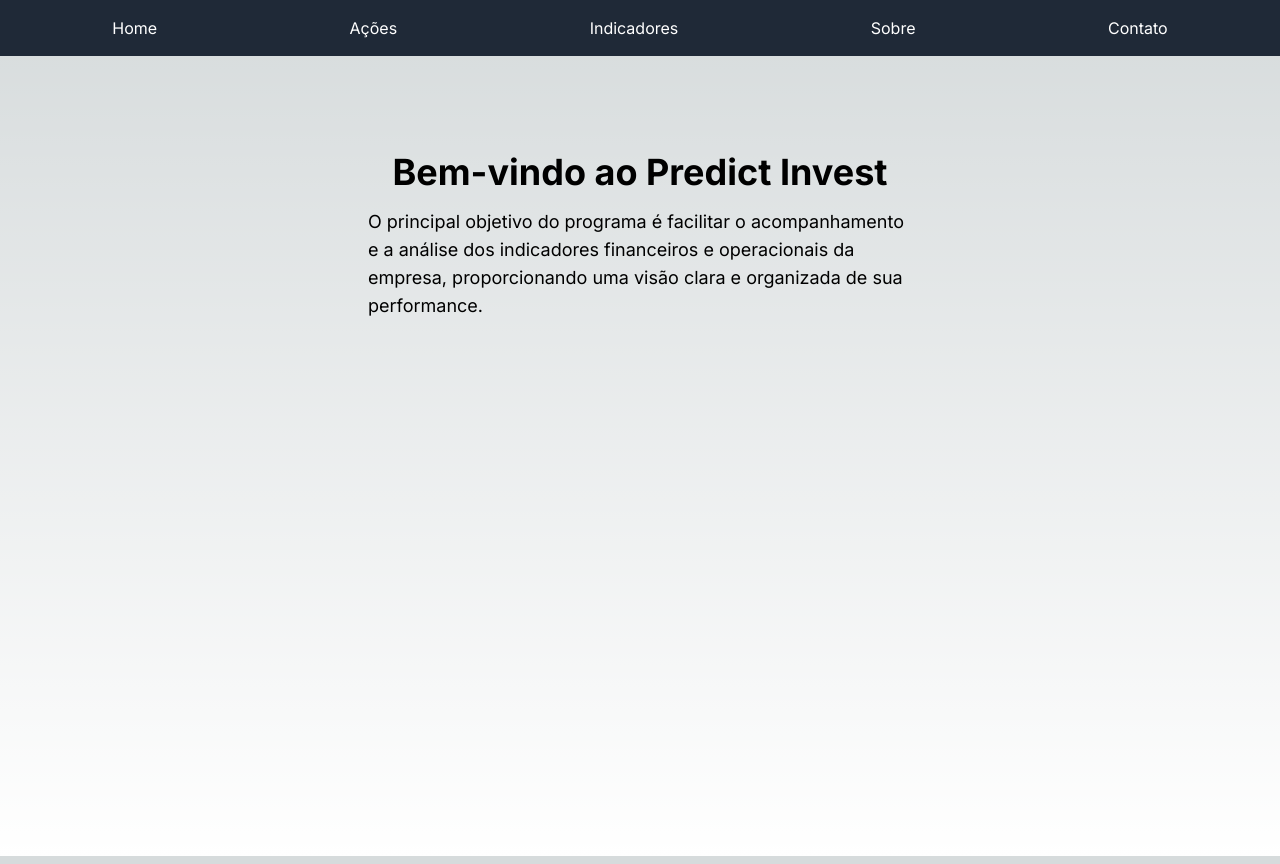
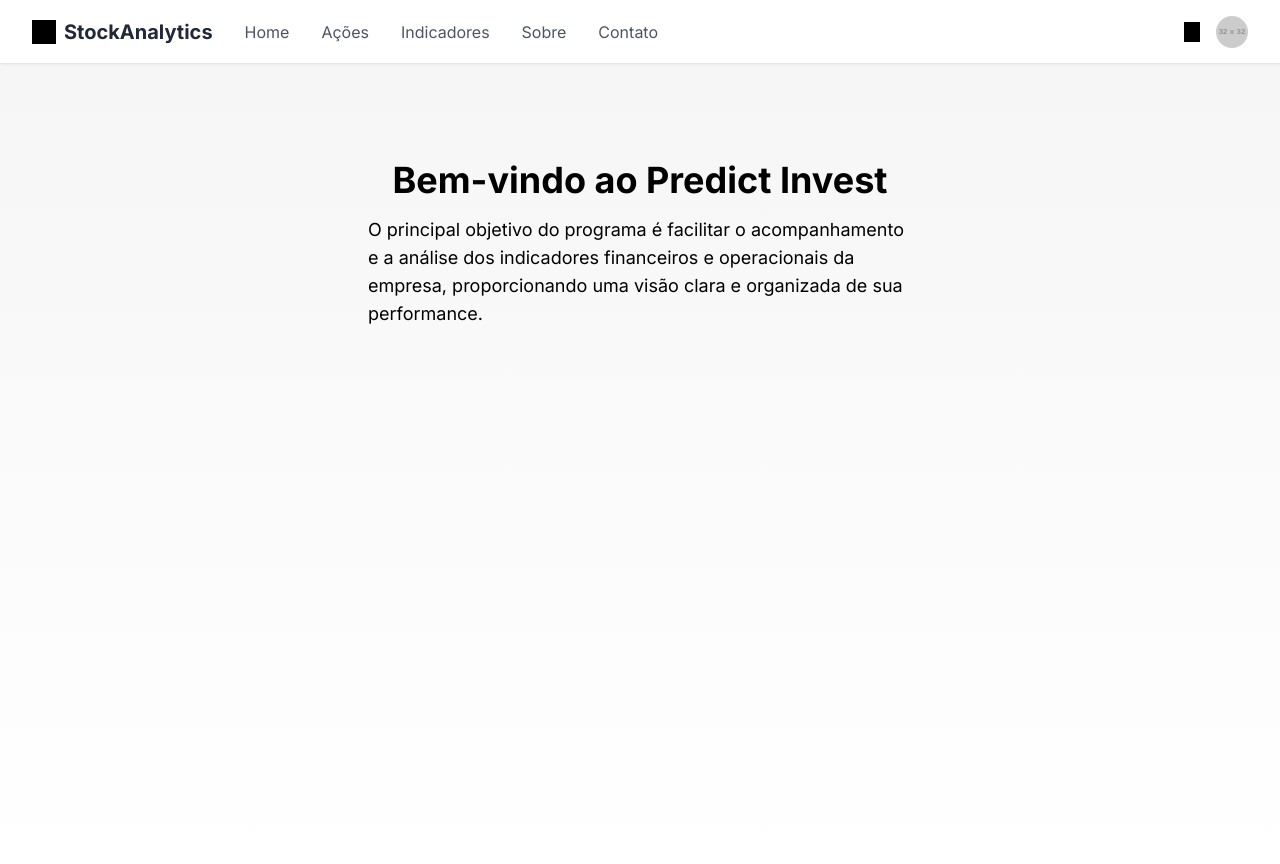
Before and after one commit to LUCASRENAA/PredictInvestFrontEnd, a Next.js app: page / in a window 1280 px wide. Built offline with nearby package versions, Linux system fonts and the light colour scheme.

Commit message:
update with indicadores

```diff
--- a/package.json
+++ b/package.json
@@ -14,7 +14,8 @@
     "framer-motion": "^11.0.25",
     "next": "14.1.4",
     "react": "^18",
-    "react-dom": "^18"
+    "react-dom": "^18",
+    "react-google-charts": "^5.2.1"
   },
   "devDependencies": {
     "@types/node": "^20",
--- a/src/app/acoes/page.tsx
+++ b/src/app/acoes/page.tsx
@@ -24,8 +24,8 @@
     }, []);
 
     return (
-        <main className="flex min-h-screen flex-col items-center justify-between p-24">
-            <div className="min-w-[75%]">
+        <main className="flex min-h-screen flex-col justify-between py-12 px-20">
+            <div className="min-w-[90%]">
                 {acoes ?
                     <AcaoTabela acoes={acoes} />
                     : <p>Carregando...</p>}
--- a/src/app/components/IndicadorDetalhe.tsx
+++ b/src/app/components/IndicadorDetalhe.tsx
@@ -6,7 +6,41 @@
   indicador: indicadoresType;
 }
 
-const IndicadorDetalhe: React.FC<IndicadorDetalheProps> = ({ indicador }) => {
+
+
+const IndicadorDetalhe: React.FC<IndicadorDetalheProps> = ({ indicador
+
+
+ }) => {
+  const valorAtual = indicador.valor_atual; // Exemplo de valor atual da ação, você pode puxar isso dinamicamente.
+  const upsideBazin = parseFloat(indicador.bazin) || 0;  // Converte para número ou 0 se não for válido
+  const valorGraham = parseFloat(indicador.grahan) || 0; // Converte para número ou 0 se não for válido
+
+  // Cálculo do valor justo com base no upside de Bazin (positivo ou negativo)
+  const valorJustoBazin = valorAtual * (1 + upsideBazin / 100);
+
+  // Lógica para determinar a cor do valor justo Bazin
+  let corValorJustoBazin = 'text-white'; // cor padrão
+  if (upsideBazin > 0) {
+    corValorJustoBazin = 'text-green-500'; // verde se o valor justo Bazin for maior que o valor atual
+  } else if (upsideBazin < 0) {
+    corValorJustoBazin = 'text-red-500'; // vermelho se o valor justo Bazin for menor que o valor atual
+  }
+
+  // Cálculo do Valor Intrínseco de Graham
+
+  // Cálculo do preço de Graham baseado no valor de upside
+  const valorJustoGraham = valorAtual * (1 + valorGraham / 100);
+
+  // Lógica para determinar a cor do valor Graham
+  let corValorGraham = 'text-white'; // cor padrão
+  if (valorGraham > 0) {
+    corValorGraham = 'text-green-500'; // verde se o valor de Graham for maior que o valor atual
+  } else if (valorGraham < 0) {
+    corValorGraham = 'text-red-500'; // vermelho se o valor de Graham for menor que o valor atual
+  }
+
+
   return (
     <div className="space-y-6">
       <h2 className="text-2xl font-semibold text-gray-800">{indicador.name}</h2>
@@ -161,13 +195,28 @@
         <div className="bg-white p-4 rounded-lg shadow-md">
       <h3 className="text-lg font-semibold text-orange-600">📐 Valuation Teórico</h3>
       <div className="space-y-2">
-            <div className="flex justify-between">
+        {/* Valor Intrínseco de Graham */}
+        <div className={`flex justify-between ${corValorGraham}`}>
           <span className="text-gray-800">Valor Intrínseco (Graham)</span>
-              <span className="text-gray-800">{indicador.grahan}</span>
+          <span className="text-gray-800">{valorGraham.toFixed(2)}%</span>
         </div>
-            <div className="flex justify-between">
+
+        {/* Valuation Bazin */}
+        <div className={`flex justify-between ${corValorJustoBazin}`}>
           <span className="text-gray-800">Valuation Bazin</span>
-              <span className="text-gray-800">{indicador.bazin}</span>
+          <span className="text-gray-800">{upsideBazin.toFixed(2)}%</span>
+        </div>
+
+        {/* Exibição do valor justo Bazin */}
+        <div className={`flex justify-between ${corValorJustoBazin}`}>
+          <span className="text-gray-800">Valor Justo Bazin</span>
+          <span className="text-gray-800">{valorJustoBazin.toFixed(2)}</span>
+        </div>
+
+        {/* Exibição do valor justo Graham */}
+        <div className={`flex justify-between ${corValorGraham}`}>
+          <span className="text-gray-800">Valor Justo Graham</span>
+          <span className="text-gray-800">{valorJustoGraham.toFixed(2)}</span>
         </div>
       </div>
     </div>
--- a/src/app/components/navbar.tsx
+++ b/src/app/components/navbar.tsx
@@ -3,21 +3,39 @@
 
 const Navbar = () => {
     return (
-        <nav className="bg-gray-800">
-            <ul className="flex justify-around items-center p-4">
+        <div className="h-16 w-screen relative bg-white dark:bg-gray-800 shadow-[0px_1px_2px_0px_rgba(0,0,0,0.05)] dark:shadow-[0px_1px_2px_0px_rgba(255,255,255,0.1)] border-b border-gray-200 dark:border-gray-700">
+            <div className="px-8 h-16 mx-auto flex items-center justify-between">
+                {/* Logo and Nav Items */}
+                <div className="flex items-center space-x-8">
+                    <div className="flex items-center">
+                        <div className="w-6 h-6 bg-black dark:bg-white mr-2"></div>
+                        <span className="text-gray-800 dark:text-gray-100 text-xl font-bold">StockAnalytics</span>
+                    </div>
+                    <ul className="flex space-x-8">
                         <NavItem href="/" label="Home" />
                         <NavItem href="/acoes" label="Ações" />
                         <NavItem href="/acoes_indicadores" label="Indicadores" />
                         <NavItem href="/about" label="Sobre" />
                         <NavItem href="/contact" label="Contato" />
                     </ul>
-        </nav>
+                </div>
+                {/* Notifications and Avatar */}
+                <div className="flex items-center space-x-4">
+                    <div className="w-4 h-5 bg-black dark:bg-white"></div>
+                    <img
+                        className="w-8 h-8 rounded-full"
+                        src="https://placehold.co/32x32"
+                        alt="User Avatar"
+                    />
+                </div>
+            </div>
+        </div>
     );
 };
 
 const NavItem = ({ href, label }: { href: string; label: string }) => {
     return (
-        <li className="nav-item text-white hover:text-gray-300">
+        <li className="text-gray-600 dark:text-gray-300 text-base font-normal hover:text-gray-800 dark:hover:text-gray-100">
             <Link href={href}>{label}</Link>
         </li>
     );
--- a/src/app/globals.css
+++ b/src/app/globals.css
@@ -4,15 +4,15 @@
 
 :root {
   --foreground-rgb: 0, 0, 0;
-  --background-start-rgb: 214, 219, 220;
-  --background-end-rgb: 255, 255, 255;
+  --background-start-rgb: 245, 245, 245; /* Cinza claro para um visual moderno */
+  --background-end-rgb: 255, 255, 255;   /* Branco no fim do gradiente */
 }
 
 @media (prefers-color-scheme: dark) {
   :root {
     --foreground-rgb: 255, 255, 255;
-    --background-start-rgb: 0, 0, 0;
-    --background-end-rgb: 0, 0, 0;
+    --background-start-rgb: 50, 60, 70;  /* Cinza azulado mais claro */
+    --background-end-rgb: 30, 40, 50;    /* Cinza azulado mais escuro */
   }
 }
 
@@ -20,14 +20,8 @@
   color: rgb(var(--foreground-rgb));
   background: linear-gradient(
       to bottom,
-      transparent,
-      rgb(var(--background-end-rgb))
-    )
-    rgb(var(--background-start-rgb));
+      rgb(var(--background-start-rgb)), /* Começo do gradiente com cinza claro */
+      rgb(var(--background-end-rgb))    /* Fim do gradiente com branco */
+    );
+  font-family: 'Arial', sans-serif; /* Fonte limpa */
 }
-
-@layer utilities {
-  .text-balance {
-    text-wrap: balance;
-  }
-}
```
Also changed, not shown: src/app/components/acaoTabela.tsx (+21 -11 lines), 1 other file (tests, documents, lock files or other folders). Lines whose indentation alone changed are shown as unchanged.
